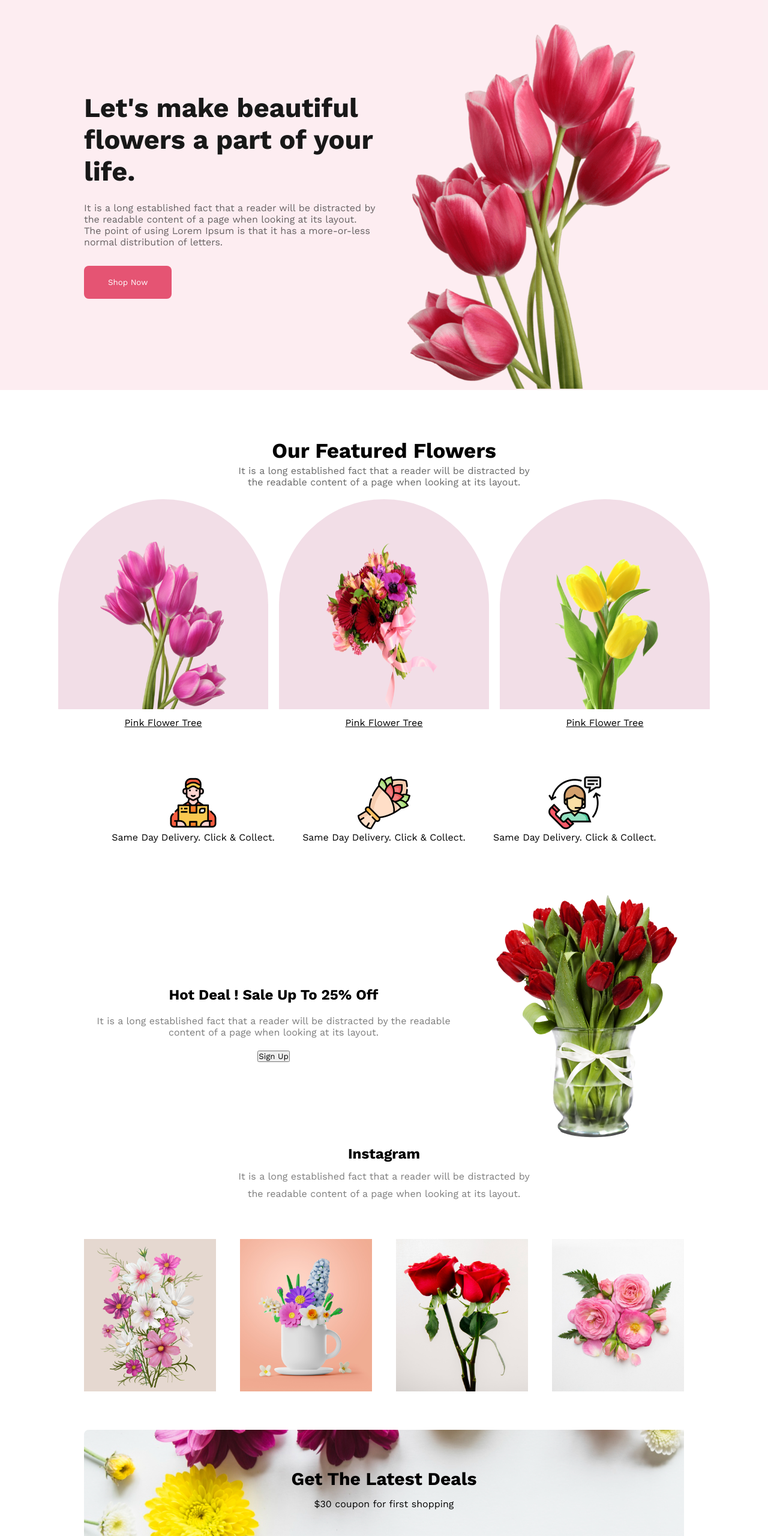
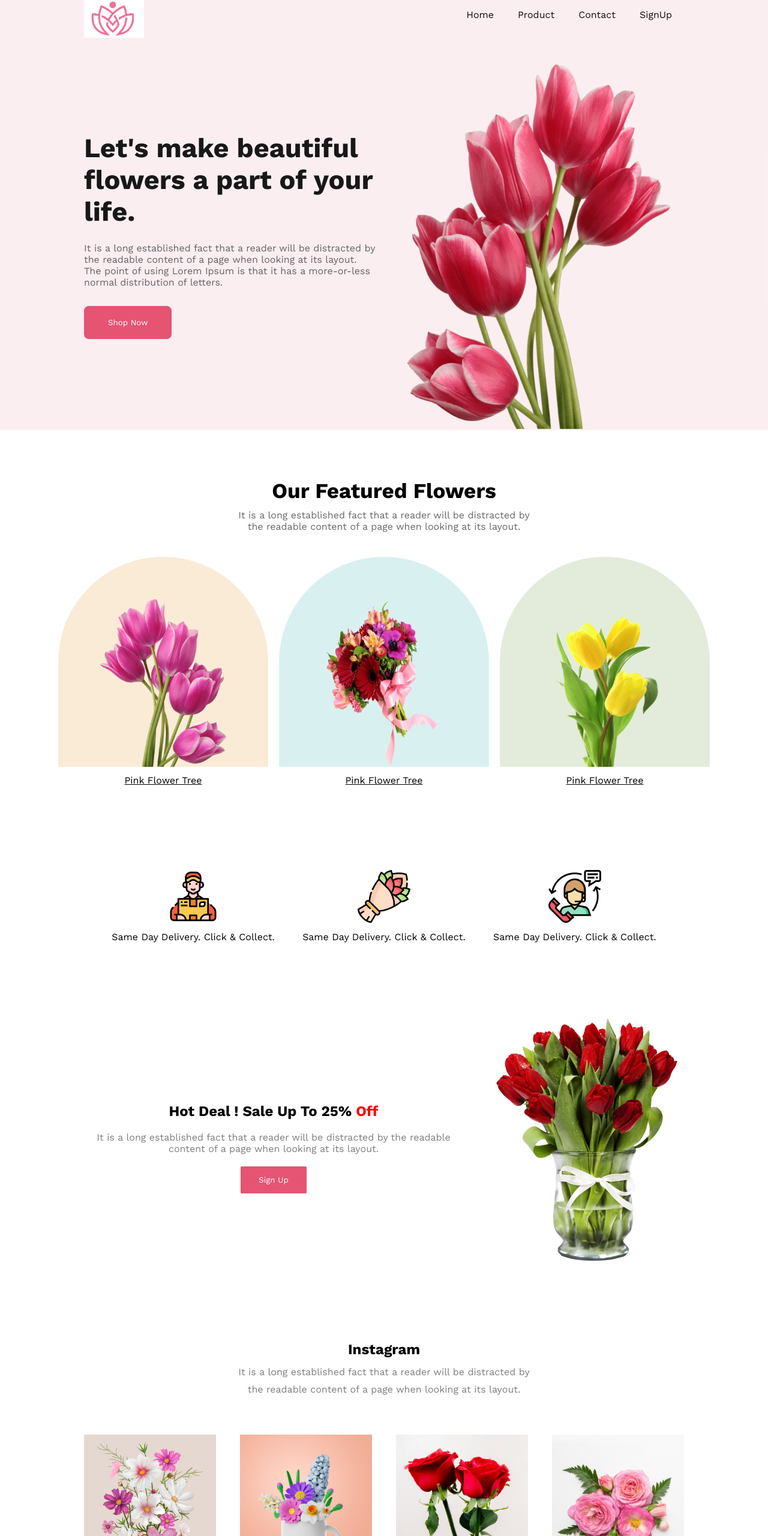
Before and after one commit to developerhafizur/flower-shop, a plain HTML site: page index.html in a window 1280 px wide. Shown: the top 2560 px of the page at 60% size. Drawn offline with nearby package versions, Linux system fonts and the light colour scheme; a web font is replaced by a local one.

Commit message:
some changes added

```diff
--- a/index.html
+++ b/index.html
@@ -16,9 +16,25 @@
     <link rel="stylesheet" href="style.css" />
   </head>
   <body>
-    <section class="header-section">
+    <header>
       <div class="header-container">
-        <div class="intro">
+        <div class="logo">
+          <img src="asset/708.png" alt="logo" />
+        </div>
+        <nav>
+          <ul class="navbar">
+            <li><a href="">Home</a></li>
+            <li><a href="">Product</a></li>
+            <li><a href="">Contact</a></li>
+            <li><a href="">SignUp</a></li>
+          </ul>
+        </nav>
+      </div>
+    </header>
+
+    <section class="welcome-section">
+      <div class="welcome-container">
+        <div class="wel-intro">
           <h1>Let's make beautiful flowers a part of your life.</h1>
           <p>
             It is a long established fact that a reader will be distracted by
@@ -30,7 +46,7 @@
         </div>
 
         <div class="flower-img">
-          <img src="/Flower Asset/pngwing 10.png" alt="flower image" />
+          <img src="/asset/pngwing10.png" alt="flower image" />
         </div>
       </div>
     </section>
@@ -48,16 +64,16 @@
       </div>
 
       <div class="feature-flowers">
-        <div class="feature-card">
-          <img src="Flower Asset/pngwing 6.png" alt="flower img" />
+        <div class="feature-card feature-card1">
+          <img src="asset/pngwing6.png" alt="flower img" />
           <p>Pink Flower Tree</p>
         </div>
-        <div class="feature-card">
-          <img src="Flower Asset/pngwing 5.png" alt="flower img" />
+        <div class="feature-card feature-card2">
+          <img src="asset/pngwing5.png" alt="flower img" />
           <p>Pink Flower Tree</p>
         </div>
-        <div class="feature-card">
-          <img src="Flower Asset/pngwing 7.png" alt="flower img" />
+        <div class="feature-card feature-card3">
+          <img src="asset/pngwing7.png" alt="flower img" />
           <p>Pink Flower Tree</p>
         </div>
       </div>
@@ -66,34 +82,36 @@
     <section class="delivery-section">
       <div class="delivery-container">
         <div class="del">
-          <img src="/Flower Asset/Group 57.png" alt="" />
+          <img src="asset/group57.png" alt="" />
           <p>Same Day Delivery. Click & Collect.</p>
         </div>
         <div class="del">
-          <img src="/Flower Asset/Group 58.png" alt="" />
+          <img src="asset/group58.png" alt="" />
           <p>Same Day Delivery. Click & Collect.</p>
         </div>
         <div class="del">
-          <img src="/Flower Asset/Group 59.png" alt="" />
+          <img src="asset/group59.png" alt="" />
           <p>Same Day Delivery. Click & Collect.</p>
         </div>
       </div>
     </section>
 
-    <section class="singup-section">
-      <div class="ofcontainer">
-        <div class="singup">
-          <h2>Hot Deal ! Sale Up To 25% <span>Off</span></h2>
 
-          <p class="sct">
+
+    <section class="signup-section">
+      <div class="signup-container">
+        <div class="signup">
+          <h2>Hot Deal ! Sale Up To 25% <span class="off-red">Off</span></h2>
+
+          <p class="sign-dis">
             It is a long established fact that a reader will be distracted by
             the readable content of a page when looking at its layout.
           </p>
 
-          <button>Sign Up</button>
+          <button class="subtn">Sign Up</button>
         </div>
         <div class="side-flower">
-          <img src="/Flower Asset/pngwing 8.png" alt="" />
+          <img src="asset/pngwing8.png" alt="" />
         </div>
       </div>
     </section>
@@ -109,17 +127,17 @@
         </div>
         <div class="social-img">
           <div>
-            <img src="/Flower Asset/Rectangle 4.png" alt="" />
+            <img src="asset/rectangle4.png" alt="" />
           </div>
 
           <div>
-            <img src="Flower Asset/Rectangle 5.png" alt="" />
+            <img src="asset/rectangle5.png" alt="" />
           </div>
           <div>
-            <img src="Flower Asset/Rectangle 6.png" alt="" />
+            <img src="asset/rectangle6.png" alt="" />
           </div>
           <div>
-            <img src="Flower Asset/Flower 01.png" alt="" />
+            <img src="asset/flower01.png" alt="" />
           </div>
         </div>
       </div>
@@ -127,7 +145,7 @@
 
     <section class="subscription-section">
       <div class="subscription-container">
-        <div class="subs-in">
+        <div class="subs-dis">
           <h3>Get The Latest Deals</h3>
           <p>$30 coupon for first shopping</p>
         </div>
@@ -145,7 +163,7 @@
       </div>
     </section>
 
-    <section class="footer-section">
+    <footer class="footer-section">
       <div class="footer-container">
         <h2><span>Flower</span>Shop</h2>
 
@@ -154,8 +172,8 @@
           readable content of a page when looking at its layout.
         </p>
 
-        <p class="cp">@2020-2023, FlowerShop.com. All rights reserved.</p>
+        <p class="copyright">@2020-2023, FlowerShop.com. All rights reserved.</p>
       </div>
-    </section>
+    </footer>
   </body>
 </html>
--- a/style.css
+++ b/style.css
@@ -5,10 +5,40 @@
   box-sizing: border-box;
   scroll-behavior: smooth;
 }
-.header-section {
-  background: rgba(229, 84, 115, 0.1);
+header{
+  background: rgba(204, 94, 118, 0.1);
 }
-.header-container {
+.header-container{
+  max-width: 1000px;
+  margin: auto;
+  display: flex;
+  justify-content: space-between;
+
+}
+.logo img{
+  width: 100px;
+}
+.navbar{
+  display: flex;
+  justify-content: space-around;
+
+
+}
+ul li {
+  list-style: none;
+}
+li a{
+  text-decoration: none;
+  display: inline-block;
+  padding: 15px 20px;
+  color: rgb(29, 8, 8);
+}
+/*header end here*/
+
+.welcome-section {
+  background: rgba(204, 94, 118, 0.1);
+}
+.welcome-container {
   display: flex;
   justify-content: space-between;
   align-items: center;
@@ -17,15 +47,15 @@
   max-width: 1000px;
   height: 650px;
 }
-.intro h1 {
+.wel-intro h1 {
   font-size: 45px;
   margin-bottom: 25px;
   color: #181818;
 }
-.intro p {
+.wel-intro p {
   color: rgba(39, 39, 39, 0.7);
 }
-.intro button {
+.wel-intro button {
   padding: 20px 40px;
   background-color: #e55473;
   border-radius: 8px;
@@ -39,6 +69,8 @@
   padding-top: 40px;
   height: 650px;
 }
+
+/*feature section*/
 .feature-section {
   margin: 80px 0;
 }
@@ -49,19 +81,18 @@
 }
 .feature-txt h2 {
   font-size: 35px;
-  margin-bottom: 3px;
+  margin-bottom: 10px;
 }
 .feature-txt p {
   margin: 2px;
   color: rgba(39, 39, 39, 0.7);
 }
 .feature-flowers {
-  margin-top: 10px;
+  padding-top: 30px;
   display: flex;
   justify-content: center;
 }
 .feature-card img {
-  background-color: #a7216226;
   width: 350px;
   height: 350px;
   margin: 9px;
@@ -69,12 +100,22 @@
   padding: 70px 70px 0px 70px;
   border-radius: 50% 50% 0 0;
 }
+ .feature-card1 img{
+  background-color: antiquewhite;
+}
+.feature-card2 img{
+  background-color: #0597a026;
+}
+.feature-card3 img{
+  background-color: #477d1126;
+}
 .feature-card p {
   text-align: center;
   text-decoration: underline;
 }
+/*delivery-section*/
 .delivery-section {
-  margin-bottom: 80px;
+  padding: 60px 0;
 }
 .delivery-container {
   display: flex;
@@ -84,7 +125,16 @@
   max-width: 1000px;
   text-align: center;
 }
-.ofcontainer {
+.del p{
+  margin-top: 10px;
+}
+
+/*signUp section*/
+.signup-section{
+  margin: 30px 0;
+  padding: 30px 0;
+}
+.signup-container {
   max-width: 1000px;
   margin: auto;
   display: flex;
@@ -92,20 +142,40 @@
   align-items: center;
   gap: 50px;
 }
-.singup {
+.signup {
   text-align: center;
 }
-.singup h2 {
+.signup h2 {
   margin: 20px 0px;
 }
-.singup p {
+.off-red{
+  color: red;
+}
+.signup p {
   margin: 20px 0px;
 }
-
-.sct {
+.sign-dis {
   color: rgba(39, 39, 39, 0.6);
 }
 
+.subtn{
+  padding: 15px 30px;
+  background-color: #e55473;
+  color: white;
+  border: none;
+  border-radius: 2px;
+}
+
+
+
+/*social section*/
+.social-section{
+  padding:  60px 0;
+}
+.social-container {
+  max-width: 1000px;
+  margin: auto;
+}
 .social-dis {
   max-width: 500px;
   margin: auto;
@@ -118,10 +188,7 @@
   color: rgba(39, 39, 39, 0.6);
 }
 
-.social-container {
-  width: 1000px;
-  margin: auto;
-}
+
 .social-img {
   display: flex;
   justify-content: center;
@@ -135,12 +202,15 @@
   margin: 0 10px;
 }
 
+/*subscription section*/
+
 .subscription-section {
   margin: 50px 0;
+  padding: 30px 0;
 }
 .subscription-container {
-  background-image: url("Flower\ Asset/Rectangle 9.png");
-  width: 1000px;
+  background-image: url("asset/rectangle9.png");
+  max-width: 1000px;
   height: 300px;
   margin: auto;
   display: flex;
@@ -149,10 +219,10 @@
   align-items: center;
   text-align: center;
 }
-.subs-in h3 {
+.subs-dis h3 {
   font-size: 30px;
 }
-.subs-in p {
+.subs-dis p {
   margin-top: 15px;
 }
 .subs-form .src {
@@ -170,7 +240,7 @@
   outline: none;
   border: none;
 }
-
+/*footer section*/
 .footer-section {
   background-color: black;
   color: white;
@@ -192,6 +262,6 @@
 .footer-container span {
   color: red;
 }
-.footer-container .cp {
+.footer-container .copyright {
   color: rgba(255, 255, 255, 0.4);
 }
```
Also changed, not shown: asset/708.png (added), asset/flower01.png (renamed from Flower Asset/Flower 01.png), asset/group57.png (renamed from Flower Asset/Group 57.png), asset/group58.png (renamed from Flower Asset/Group 58.png), asset/group59.png (renamed from Flower Asset/Group 59.png), asset/pngwing10.png (renamed from Flower Asset/pngwing 10.png), asset/pngwing5.png (renamed from Flower Asset/pngwing 5.png), asset/pngwing6.png (renamed from Flower Asset/pngwing 6.png), asset/pngwing7.png (renamed from Flower Asset/pngwing 7.png), asset/pngwing8.png (renamed from Flower Asset/pngwing 8.png), asset/rectangle4.png (renamed from Flower Asset/Rectangle 4.png), asset/rectangle5.png (renamed from Flower Asset/Rectangle 5.png), asset/rectangle6.png (renamed from Flower Asset/Rectangle 6.png), asset/rectangle9.png (renamed from Flower Asset/Rectangle 9.png).
